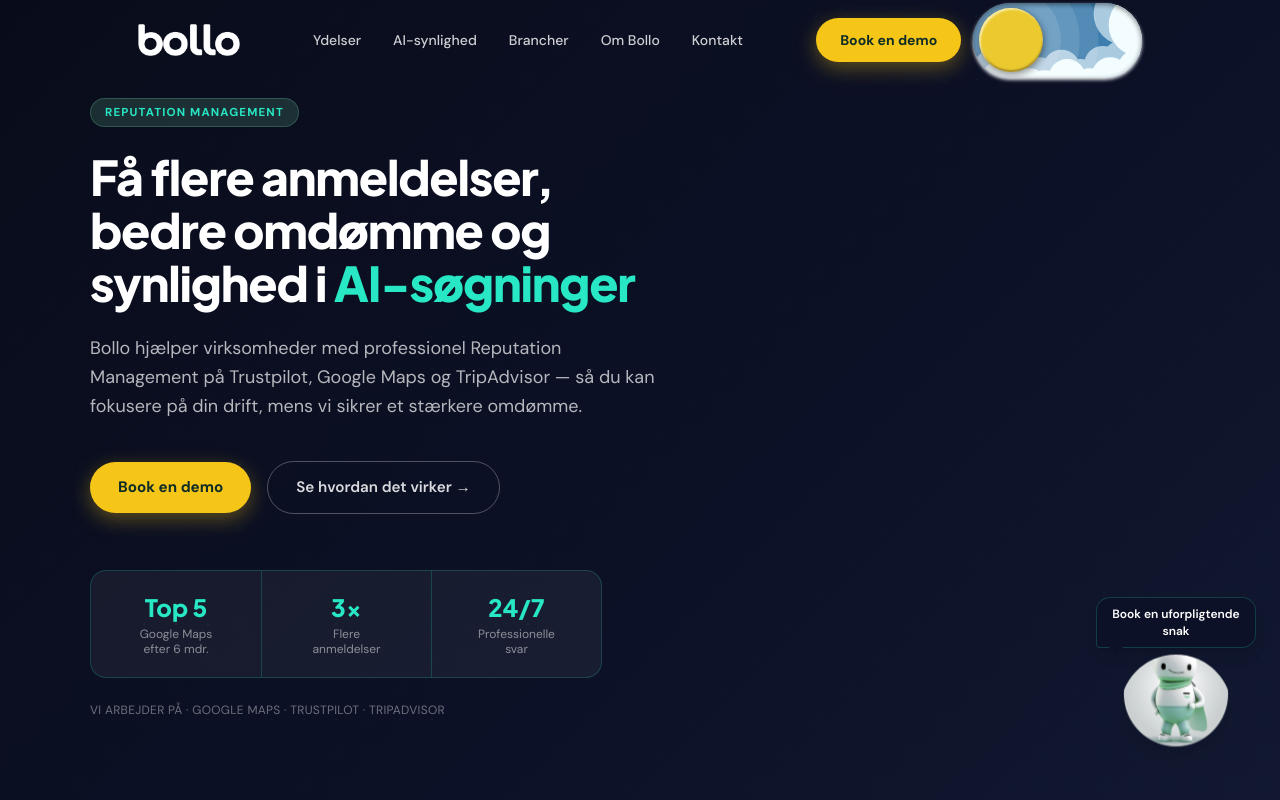
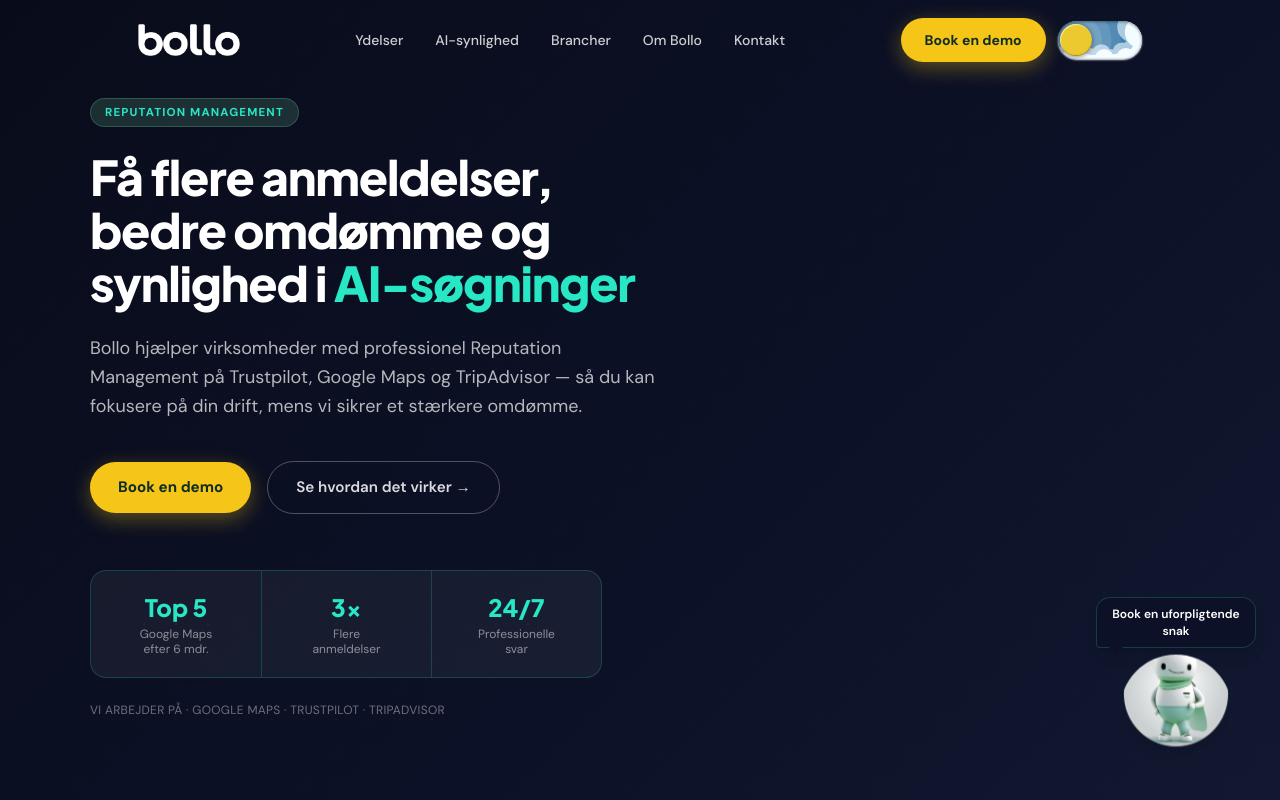
Before and after one commit to FSA500/bollo, a Next.js app: page / in a window 1280 px wide. Shown: the top 800 px of the page. Built offline with nearby package versions, Linux system fonts and the light colour scheme.

Commit message:
Wire sky-toggle to real dark mode; resize toggle for navbar

```diff
--- a/app/components/Navbar.tsx
+++ b/app/components/Navbar.tsx
@@ -16,7 +16,7 @@
     <nav
       className={`fixed top-0 left-0 right-0 z-50 transition-all duration-300 ${
         scrolled
-          ? 'bg-bollo-bg/90 backdrop-blur-md border-b border-mint/20 shadow-sm'
+          ? 'bg-bollo-bg/90 dark:bg-forest-deep/95 backdrop-blur-md border-b border-mint/20 shadow-sm'
           : 'bg-transparent'
       }`}
     >
@@ -68,7 +68,7 @@
 
       {/* Mobile menu */}
       {menuOpen && (
-        <div className="md:hidden bg-bollo-bg border-t border-mint/20 px-6 py-4 flex flex-col gap-4 text-sm font-medium text-bollo-text-soft">
+        <div className="md:hidden bg-bollo-bg dark:bg-forest-deep border-t border-mint/20 px-6 py-4 flex flex-col gap-4 text-sm font-medium text-bollo-text-soft dark:text-white/70">
           <a href="/reputation-management" onClick={() => setMenuOpen(false)} className="hover:text-forest">Ydelser</a>
           <a href="/ai-synlighed"          onClick={() => setMenuOpen(false)} className="hover:text-forest">AI-synlighed</a>
           <a href="/brancher"              onClick={() => setMenuOpen(false)} className="hover:text-forest">Brancher</a>
--- /dev/null
+++ b/app/components/ThemeProvider.tsx
@@ -0,0 +1,27 @@
+'use client'
+import { createContext, useContext, useEffect, useState } from 'react'
+
+type ThemeContextType = { dark: boolean; toggle: () => void }
+
+const ThemeContext = createContext<ThemeContextType>({ dark: false, toggle: () => {} })
+
+export function ThemeProvider({ children }: { children: React.ReactNode }) {
+  const [dark, setDark] = useState(false)
+
+  useEffect(() => {
+    if (localStorage.getItem('bollo-theme') === 'dark') setDark(true)
+  }, [])
+
+  useEffect(() => {
+    document.documentElement.classList.toggle('dark', dark)
+    localStorage.setItem('bollo-theme', dark ? 'dark' : 'light')
+  }, [dark])
+
+  return (
+    <ThemeContext.Provider value={{ dark, toggle: () => setDark(d => !d) }}>
+      {children}
+    </ThemeContext.Provider>
+  )
+}
+
+export const useTheme = () => useContext(ThemeContext)
--- a/app/layout.tsx
+++ b/app/layout.tsx
@@ -2,6 +2,7 @@
 import '../styles/globals.css'
 import IntroScreen from './components/IntroScreen'
 import StyledComponentsRegistry from './components/StyledComponentsRegistry'
+import { ThemeProvider } from './components/ThemeProvider'
 
 export const metadata: Metadata = {
   title: 'Bollo — Reputation Management',
@@ -24,10 +25,12 @@
           rel="stylesheet"
         />
       </head>
-      <body className="font-body bg-bollo-bg text-bollo-text antialiased">
+      <body className="font-body bg-bollo-bg dark:bg-forest text-bollo-text dark:text-white antialiased">
         <StyledComponentsRegistry>
-          <IntroScreen />
-          {children}
+          <ThemeProvider>
+            <IntroScreen />
+            {children}
+          </ThemeProvider>
         </StyledComponentsRegistry>
       </body>
     </html>
--- a/components/ui/sky-toggle.tsx
+++ b/components/ui/sky-toggle.tsx
@@ -1,11 +1,19 @@
+'use client'
 import React from 'react';
 import styled from 'styled-components';
+import { useTheme } from '@/app/components/ThemeProvider';
 
 const Switch = () => {
+  const { dark, toggle } = useTheme();
   return (
     <StyledWrapper>
       <label className="theme-switch">
-        <input type="checkbox" className="theme-switch__checkbox" />
+        <input
+          type="checkbox"
+          className="theme-switch__checkbox"
+          checked={dark}
+          onChange={toggle}
+        />
         <div className="theme-switch__container">
           <div className="theme-switch__clouds" />
           <div className="theme-switch__stars-container">
@@ -30,7 +38,7 @@
 
 const StyledWrapper = styled.div`
   .theme-switch {
-    --toggle-size: 30px;
+    --toggle-size: 15px;
     --container-width: 5.625em;
     --container-height: 2.5em;
     --container-radius: 6.25em;
@@ -64,10 +72,7 @@
     border-radius: var(--container-radius);
     overflow: hidden;
     cursor: pointer;
-    -webkit-box-shadow: 0em -0.062em 0.062em rgba(0, 0, 0, 0.25), 0em 0.062em 0.125em rgba(255, 255, 255, 0.94);
     box-shadow: 0em -0.062em 0.062em rgba(0, 0, 0, 0.25), 0em 0.062em 0.125em rgba(255, 255, 255, 0.94);
-    -webkit-transition: var(--transition);
-    -o-transition: var(--transition);
     transition: var(--transition);
     position: relative;
   }
@@ -77,7 +82,6 @@
     position: absolute;
     z-index: 1;
     inset: 0;
-    -webkit-box-shadow: 0em 0.05em 0.187em rgba(0, 0, 0, 0.25) inset, 0em 0.05em 0.187em rgba(0, 0, 0, 0.25) inset;
     box-shadow: 0em 0.05em 0.187em rgba(0, 0, 0, 0.25) inset, 0em 0.05em 0.187em rgba(0, 0, 0, 0.25) inset;
     border-radius: var(--container-radius);
   }
@@ -94,13 +98,8 @@
     left: var(--circle-container-offset);
     top: var(--circle-container-offset);
     border-radius: var(--container-radius);
-    -webkit-box-shadow: inset 0 0 0 3.375em rgba(255, 255, 255, 0.1), inset 0 0 0 3.375em rgba(255, 255, 255, 0.1), 0 0 0 0.625em rgba(255, 255, 255, 0.1), 0 0 0 1.25em rgba(255, 255, 255, 0.1);
     box-shadow: inset 0 0 0 3.375em rgba(255, 255, 255, 0.1), inset 0 0 0 3.375em rgba(255, 255, 255, 0.1), 0 0 0 0.625em rgba(255, 255, 255, 0.1), 0 0 0 1.25em rgba(255, 255, 255, 0.1);
-    display: -webkit-box;
-    display: -ms-flexbox;
     display: flex;
-    -webkit-transition: var(--circle-transition);
-    -o-transition: var(--circle-transition);
     transition: var(--circle-transition);
     pointer-events: none;
   }
@@ -114,28 +113,19 @@
     margin: auto;
     border-radius: var(--container-radius);
     background-color: var(--sun-bg);
-    -webkit-box-shadow: 0.062em 0.062em 0.062em 0em rgba(254, 255, 239, 0.61) inset, 0em -0.062em 0.062em 0em #a1872a inset;
     box-shadow: 0.062em 0.062em 0.062em 0em rgba(254, 255, 239, 0.61) inset, 0em -0.062em 0.062em 0em #a1872a inset;
-    -webkit-filter: drop-shadow(0.062em 0.125em 0.125em rgba(0, 0, 0, 0.25)) drop-shadow(0em 0.062em 0.125em rgba(0, 0, 0, 0.25));
     filter: drop-shadow(0.062em 0.125em 0.125em rgba(0, 0, 0, 0.25)) drop-shadow(0em 0.062em 0.125em rgba(0, 0, 0, 0.25));
     overflow: hidden;
-    -webkit-transition: var(--transition);
-    -o-transition: var(--transition);
     transition: var(--transition);
   }
 
   .theme-switch__moon {
-    -webkit-transform: translateX(100%);
-    -ms-transform: translateX(100%);
     transform: translateX(100%);
     width: 100%;
     height: 100%;
     background-color: var(--moon-bg);
     border-radius: inherit;
-    -webkit-box-shadow: 0.062em 0.062em 0.062em 0em rgba(254, 255, 239, 0.61) inset, 0em -0.062em 0.062em 0em #969696 inset;
     box-shadow: 0.062em 0.062em 0.062em 0em rgba(254, 255, 239, 0.61) inset, 0em -0.062em 0.062em 0em #969696 inset;
-    -webkit-transition: var(--transition);
-    -o-transition: var(--transition);
     transition: var(--transition);
     position: relative;
   }
@@ -148,7 +138,6 @@
     height: 0.75em;
     border-radius: var(--container-radius);
     background-color: var(--spot-color);
-    -webkit-box-shadow: 0em 0.0312em 0.062em rgba(0, 0, 0, 0.25) inset;
     box-shadow: 0em 0.0312em 0.062em rgba(0, 0, 0, 0.25) inset;
   }
 
@@ -174,10 +163,7 @@
     position: absolute;
     bottom: -0.625em;
     left: 0.312em;
-    -webkit-box-shadow: 0.937em 0.312em var(--clouds-color), -0.312em -0.312em var(--back-clouds-color), 1.437em 0.375em var(--clouds-color), 0.5em -0.125em var(--back-clouds-color), 2.187em 0 var(--clouds-color), 1.25em -0.062em var(--back-clouds-color), 2.937em 0.312em var(--clouds-color), 2em -0.312em var(--back-clouds-color), 3.625em -0.062em var(--clouds-color), 2.625em 0em var(--back-clouds-color), 4.5em -0.312em var(--clouds-color), 3.375em -0.437em var(--back-clouds-color), 4.625em -1.75em 0 0.437em var(--clouds-color), 4em -0.625em var(--back-clouds-color), 4.125em -2.125em 0 0.437em var(--back-clouds-color);
     box-shadow: 0.937em 0.312em var(--clouds-color), -0.312em -0.312em var(--back-clouds-color), 1.437em 0.375em var(--clouds-color), 0.5em -0.125em var(--back-clouds-color), 2.187em 0 var(--clouds-color), 1.25em -0.062em var(--back-clouds-color), 2.937em 0.312em var(--clouds-color), 2em -0.312em var(--back-clouds-color), 3.625em -0.062em var(--clouds-color), 2.625em 0em var(--back-clouds-color), 4.5em -0.312em var(--clouds-color), 3.375em -0.437em var(--back-clouds-color), 4.625em -1.75em 0 0.437em var(--clouds-color), 4em -0.625em var(--back-clouds-color), 4.125em -2.125em 0 0.437em var(--back-clouds-color);
-    -webkit-transition: 0.5s cubic-bezier(0, -0.02, 0.4, 1.25);
-    -o-transition: 0.5s cubic-bezier(0, -0.02, 0.4, 1.25);
     transition: 0.5s cubic-bezier(0, -0.02, 0.4, 1.25);
   }
 
@@ -188,8 +174,6 @@
     left: 0.312em;
     width: 2.75em;
     height: auto;
-    -webkit-transition: var(--transition);
-    -o-transition: var(--transition);
     transition: var(--transition);
   }
 
@@ -210,8 +194,6 @@
   }
 
   .theme-switch__checkbox:checked + .theme-switch__container .theme-switch__moon {
-    -webkit-transform: translate(0);
-    -ms-transform: translate(0);
     transform: translate(0);
   }
 
@@ -221,8 +203,6 @@
 
   .theme-switch__checkbox:checked + .theme-switch__container .theme-switch__stars-container {
     top: 50%;
-    -webkit-transform: translateY(-50%);
-    -ms-transform: translateY(-50%);
     transform: translateY(-50%);
   }
 `;
--- a/styles/globals.css
+++ b/styles/globals.css
@@ -44,6 +44,24 @@
   --max-width:     1100px;
   --max-width-text: 640px;
 }
+
+/* ── Dark mode overrides ── */
+html.dark {
+  --color-bg:             #0e1224;
+  --color-surface:        #141829;
+  --color-text:           #dce1ed;
+  --color-text-soft:      #4e5f74;
+  --color-border:         #1e2440;
+  --color-border-mint:    rgba(40, 231, 196, 0.15);
+  --color-gray-50:        #111525;
+  --color-gray-100:       #191d2e;
+  --color-gray-200:       #252a42;
+}
+
+html.dark .section-h2            { color: #ffffff; }
+html.dark .section-tag           { background: rgba(40,231,196,0.12); color: var(--color-mint); }
+html.dark .bollo-card            { box-shadow: 0 2px 14px rgba(0,0,0,0.35); }
+html.dark .section-divider       { border-color: var(--color-gray-200); }
 
 /* ── Base ── */
 html { scroll-behavior: smooth; }
--- a/tailwind.config.js
+++ b/tailwind.config.js
@@ -1,5 +1,6 @@
 /** @type {import('tailwindcss').Config} */
 module.exports = {
+  darkMode: 'class',
   content: [
     './app/**/*.{js,ts,jsx,tsx,mdx}',
     './components/**/*.{js,ts,jsx,tsx,mdx}',
```
